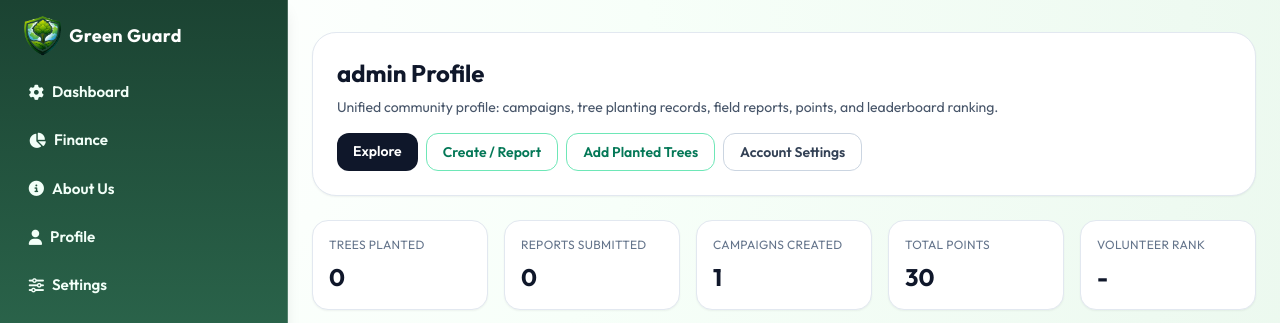
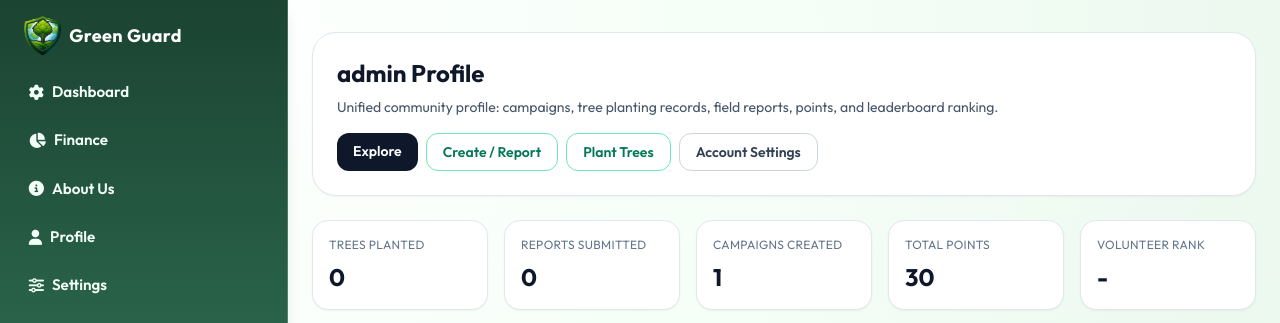
Before and after one commit to EsmoAghamedova/green-guard-main, a Flask app: page /profile in a window 1280 px wide. Shown: the top 323 px of the page. Run offline with Flask 3, Linux system fonts and the light colour scheme; a user stored in the database is signed in; some libraries are stand-ins or nearby versions.

Commit message:
fix: Update text for clarity in merch and profile templates

```diff
--- a/templates/shared/merch.html
+++ b/templates/shared/merch.html
@@ -8,7 +8,7 @@
   <section class="mx-auto mt-8 mb-10 w-full max-w-6xl px-4 sm:px-6">
     <div class="rounded-3xl border border-slate-200 bg-white p-6 shadow-sm">
       <h1 class="text-2xl font-bold text-slate-900">Green Guard Merch Shop</h1>
-      <p class="mt-2 text-sm text-slate-600">Support reforestation by buying official merch. Volunteers can also redeem points.</p>
+      <p class="mt-2 text-sm text-slate-600">Support reforestation by buying official merch. Volunteers can buy items using points.</p>
       {% if current_user.is_authenticated and current_user.role == 'volunteer' %}
         <p class="mt-3 inline-flex items-center rounded-xl border border-emerald-200 bg-emerald-50 px-3 py-2 text-sm font-semibold text-emerald-800">Available volunteer points: {{ available_points or 0 }}</p>
       {% endif %}
--- a/templates/shared/profile.html
+++ b/templates/shared/profile.html
@@ -134,7 +134,7 @@
         <div class="mt-4 flex flex-wrap gap-2">
           <a href="{{ url_for('main.explore') }}" class="rounded-xl bg-slate-900 px-4 py-2 text-sm font-semibold text-white hover:bg-slate-700">Explore</a>
           <a href="{{ url_for('main.create_or_report') }}" class="rounded-xl border border-emerald-300 px-4 py-2 text-sm font-semibold text-emerald-700 hover:bg-emerald-50">Create / Report</a>
-          <a href="{{ url_for('reports.plant_tree_campaign') }}" class="rounded-xl border border-emerald-300 px-4 py-2 text-sm font-semibold text-emerald-700 hover:bg-emerald-50">Add Planted Trees</a>
+          <a href="{{ url_for('reports.plant_tree_campaign') }}" class="rounded-xl border border-emerald-300 px-4 py-2 text-sm font-semibold text-emerald-700 hover:bg-emerald-50">Plant Trees</a>
           <a href="{{ url_for('auth.settings') }}" class="rounded-xl border border-slate-300 px-4 py-2 text-sm font-semibold text-slate-700 hover:bg-slate-100">Account Settings</a>
         </div>
       </div>
```
